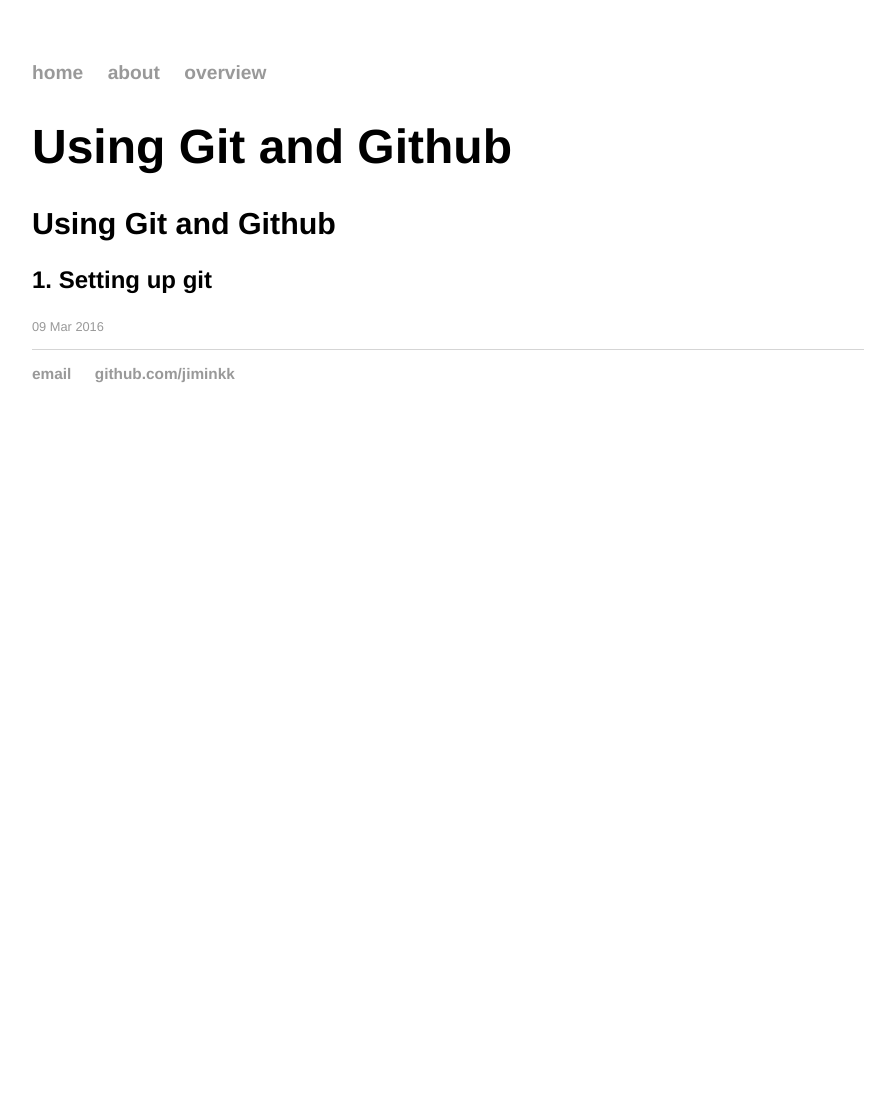
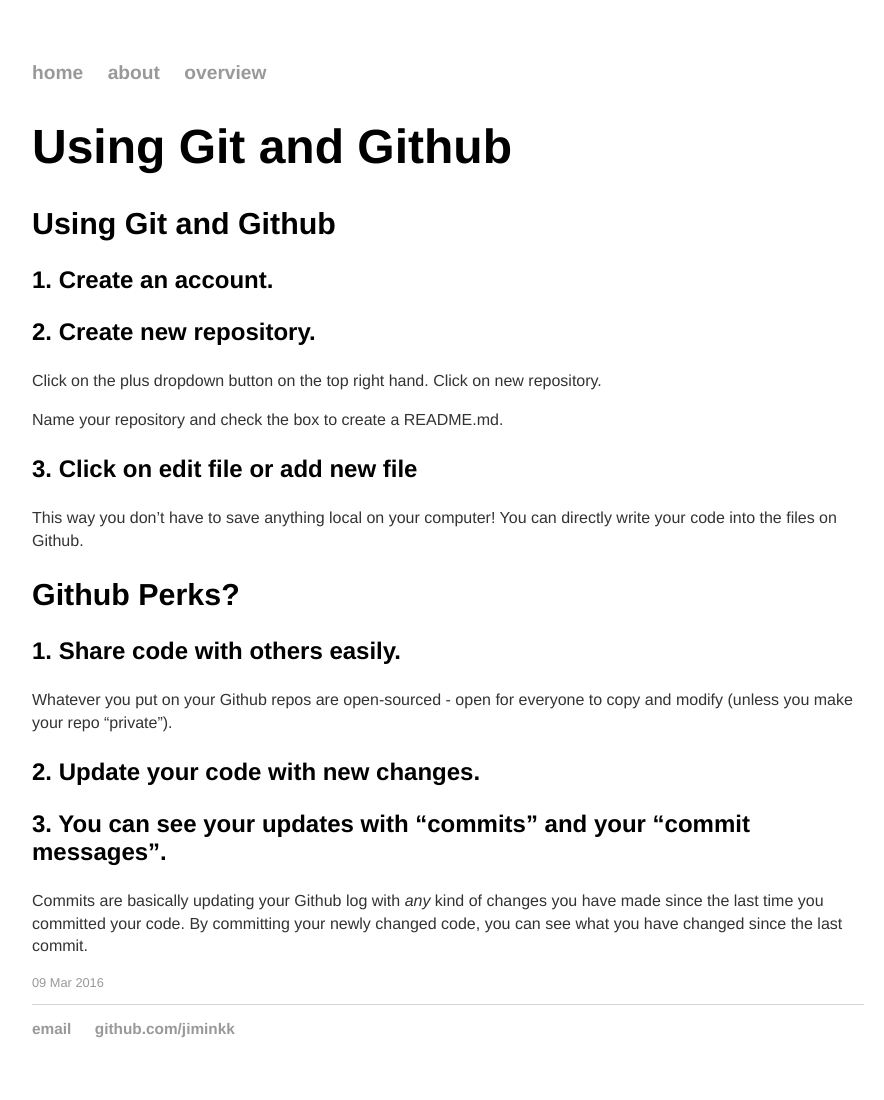
Before and after one commit to jiminkk/gwc-curriculum, a Jekyll site: the page built from _posts/2016-03-09-git.md, in a window 1280 px wide. Shown: the whole page, without its empty margins (192-1076 px from the left). Built offline with Jekyll 4.4.1, drawn with Linux system fonts in a browser that asks for light colours; before the commit the page ends 900 px from its top, so only the background shows below that.

```diff
--- a/_posts/2016-03-09-git.md
+++ b/_posts/2016-03-09-git.md
@@ -6,4 +6,27 @@ date: 2016-03-09
 
 ## Using Git and Github
 
-### 1. Setting up git
+### 1. Create an account.
+
+### 2. Create new repository.
+
+Click on the plus dropdown button on the top right hand. Click on new repository.
+
+Name your repository and check the box to create a README.md.
+
+### 3. Click on edit file or add new file
+
+This way you don't have to save anything local on your computer! You can directly write your code into the files on Github.
+
+## Github Perks?
+
+### 1. Share code with others easily.
+
+Whatever you put on your Github repos are open-sourced - open for everyone to copy and modify (unless you make your repo "private").
+
+### 2. Update your code with new changes.
+
+### 3. You can see your updates with "commits" and your "commit messages".
+
+Commits are basically updating your Github log with *any* kind of changes you have made since the last time you committed your code.
+By committing your newly changed code, you can see what you have changed since the last commit.
```
Also changed, not shown: _posts/2016-01-24-js-env.md (deleted, +0 -48 lines), _posts/2016-03-09-clock2.md (deleted, +0 -32 lines), _posts/2016-03-29-html-js.md (added, +169 -0 lines).
